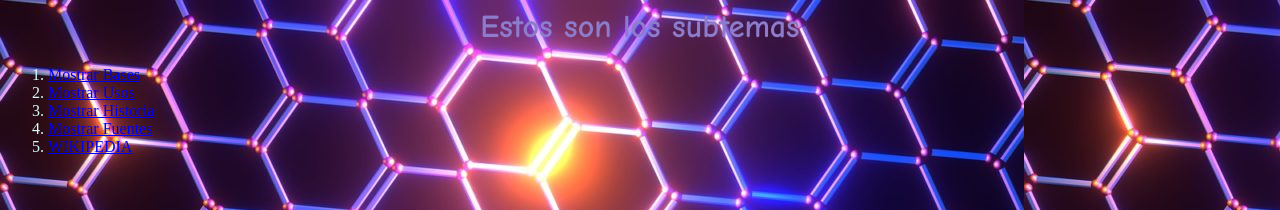
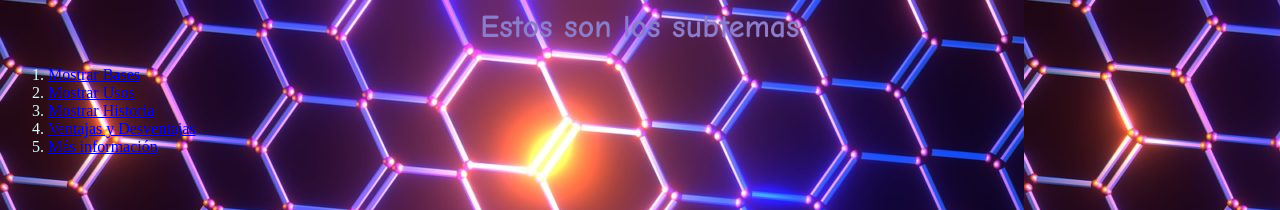
Before and after one commit to JoseJulianHernandezLuna/Nanotecnologia3, a plain HTML site: page IZQUIERDA.html in a window 1280 px wide. Shown: the top 210 px of the page. Drawn offline with Linux system fonts and the light colour scheme.

Commit message:
Add files via upload

```diff
--- a/IZQUIERDA.html
+++ b/IZQUIERDA.html
@@ -9,8 +9,8 @@
 		<li><a href="BASES.htm" target="noimporta">Mostrar Bases</a></li>
 		<li><a href="USOS.htm" target="noimporta">Mostrar Usos</a></li>
 		<li><a href="HISTORIA.htm" target="noimporta">Mostrar Historia</a></li>
-		<li><a href="FUENTES.htm" target="noimporta">Mostrar Fuentes</a></li>
-		<li><a href="https://es.wikipedia.org/wiki/Nanotecnolog%C3%ADa" target="noimporta">WIKIPEDIA</a></li>
+		<li><a href="FUENTES.htm" target="noimporta">Ventajas y Desventajas</a></li>
+		<li><a href="https://es.wikipedia.org/wiki/Nanotecnolog%C3%ADa" target="noimporta">Más información</a></li>
 	</font>
 </body>
 </html>
```
